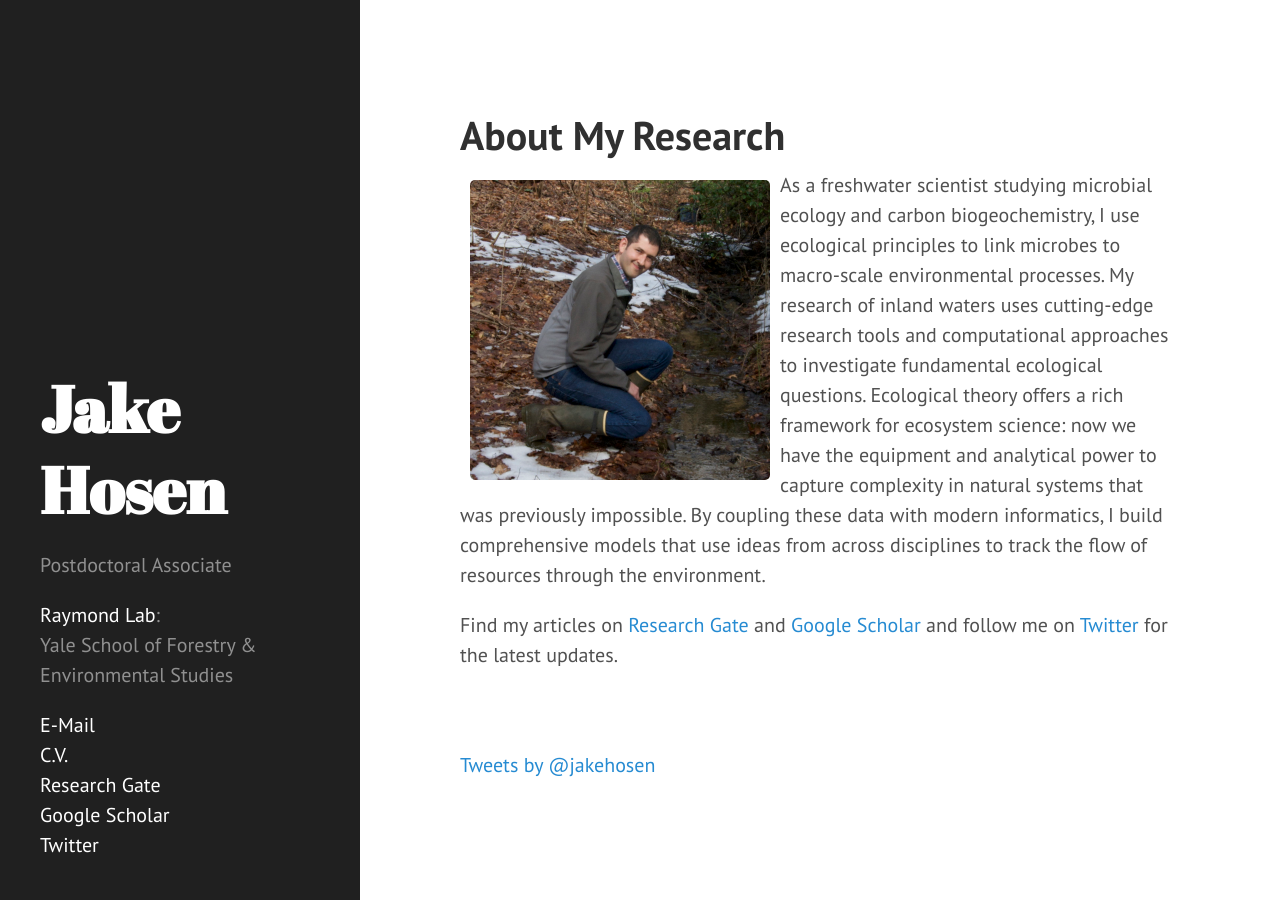
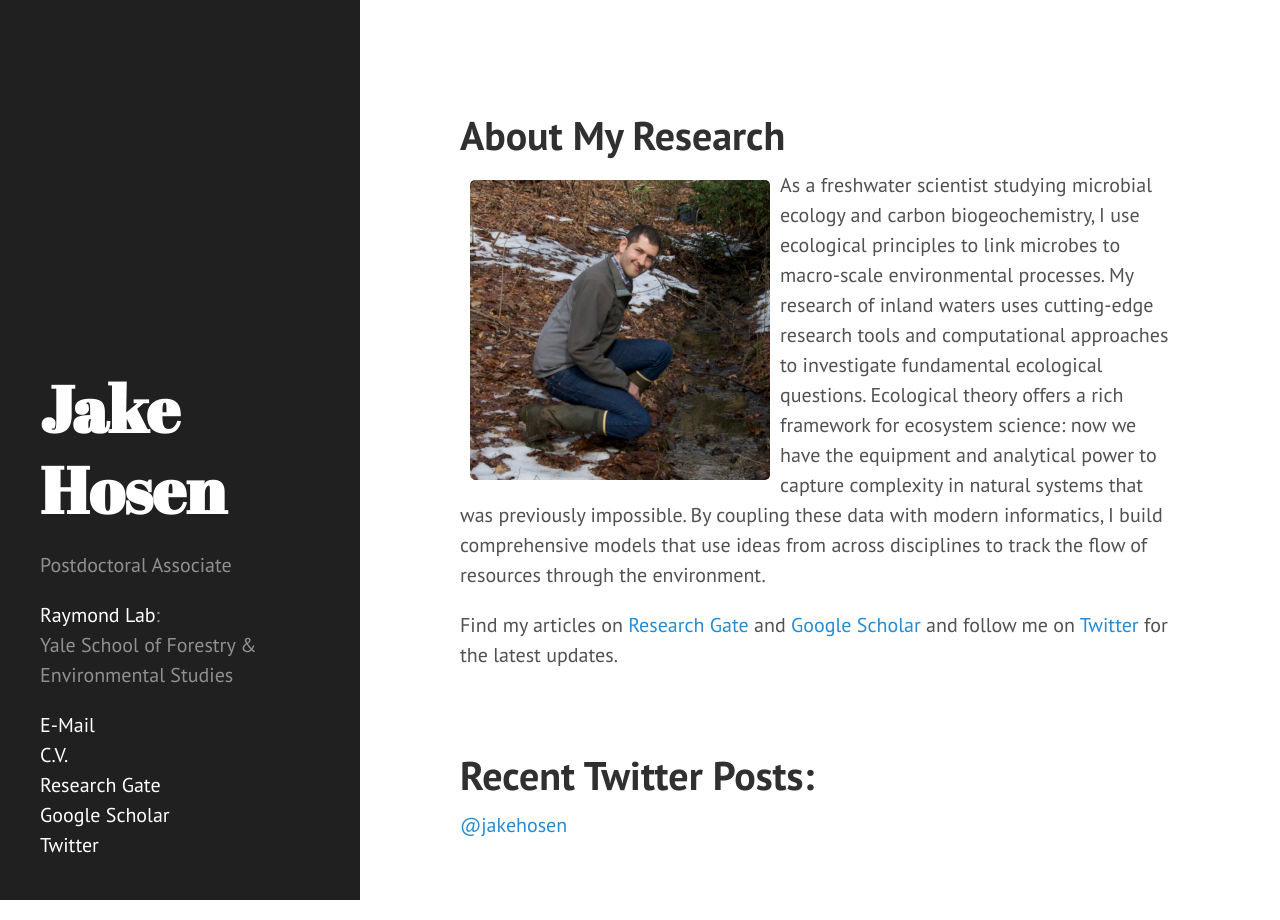
Before and after one commit to jakehosen/jakehosen.github.io, a Jekyll site: the page built from index.html, in a window 1280 px wide. Built offline with Jekyll 4.4.1, drawn with Linux system fonts in a browser that asks for light colours; the list of posts is cut into pages by our own code; comment, search, counter and statistics services are not loaded.

Commit message:
updated embedded twitter feed

```diff
--- a/index.html
+++ b/index.html
@@ -20,6 +20,9 @@
 </div>
 
 <html>
-<a class="twitter-timeline" href="https://twitter.com/jakehosen" data-widget-id="736394245121118208">Tweets by @jakehosen</a>
+    <h1 class="post-title">
+        Recent Twitter Posts:
+    </h1>
+<a class="twitter-timeline" href="https://twitter.com/jakehosen" data-widget-id="736394245121118208">@jakehosen</a>
 <script>!function(d,s,id){var js,fjs=d.getElementsByTagName(s)[0],p=/^http:/.test(d.location)?'http':'https';if(!d.getElementById(id)){js=d.createElement(s);js.id=id;js.src=p+"://platform.twitter.com/widgets.js";fjs.parentNode.insertBefore(js,fjs);}}(document,"script","twitter-wjs");</script>
 </html>
```
Also changed, not shown: _posts/2012-02-06-main_page.md (renamed from _posts/2012-02-06-whats-jekyll.md).
